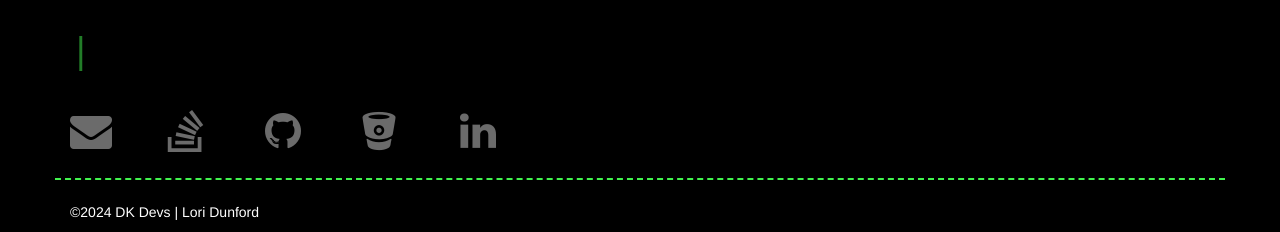
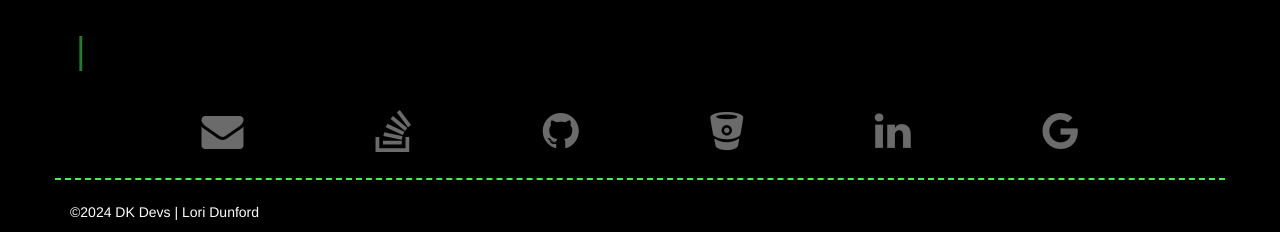
Before and after one commit to loridk/loridk.github.io, a plain HTML site: page index.html in a window 1280 px wide. Shown: the part 2584-2816 px from the top of the page. Drawn offline with nearby package versions, Linux system fonts and the light colour scheme.

Commit message:
Add Google Dev profile link

```diff
--- a/css/style.css
+++ b/css/style.css
@@ -52,7 +52,7 @@ a:active {
     max-width: 300px;
 }
 
-.tech {
+.tech, .profile-links {
 	display: -webkit-box;
 	display: -webkit-flex;
 	display: -ms-flexbox;
--- a/index.html
+++ b/index.html
@@ -508,32 +508,24 @@
             <div class="typing-animation">
                 <span id="contact"></span>
             </div>
-
-            <div class="row">
-                <div class="col-xs-2 col-sm-1">
+            <div class="profile-links">
                 <div class="sm">
                     <a href="mailto:loridk@gmail.com" title="Email"><i class="fa fa-envelope" aria-hidden="true"></i></a>
                 </div>
-                </div>
-                <div class="col-xs-2 col-sm-1">
                 <div class="sm">
                     <a href="https://stackoverflow.com/story/loridk" title="Stack Overflow" target="_blank"><i class="fa fa-stack-overflow" aria-hidden="true"></i></a>
                 </div>
+                <div class="sm">
+                    <a href="https://github.com/loridk" title="GitHub" target="_blank"><i class="fa fa-github" aria-hidden="true"></i></a>
                 </div>
-                <div class="col-xs-2 col-sm-1">
                 <div class="sm">
-                        <a href="https://github.com/loridk" title="Git Hub" target="_blank"><i class="fa fa-github" aria-hidden="true"></i></a>
+                    <a href="https://bitbucket.org/loridk/" title="BitBucket" target="_blank"><i class="fa fa-bitbucket" aria-hidden="true"></i></a>
                 </div>
+                <div class="sm">
+                    <a href="https://www.linkedin.com/in/loridunford/" title="LinkedIn" target="_blank"><i class="fa fa-linkedin" aria-hidden="true"></i></a>
                 </div>
-                <div class="col-xs-2 col-sm-1">
                 <div class="sm">
-                        <a href="https://bitbucket.org/loridk/" title="Bit Bucket" target="_blank"><i class="fa fa-bitbucket" aria-hidden="true"></i></a>
-                    </div>
-                </div>
-                <div class="col-xs-2 col-sm-1">
-                    <div class="sm">
-                        <a href="https://www.linkedin.com/in/loridunford/" title="Linked In" target="_blank"><i class="fa fa-linkedin" aria-hidden="true"></i></a>
-                    </div>
+                    <a href="https://g.dev/loridk" title="Google Developer" target="_blank"><i class="fa fa-google" aria-hidden="true"></i></a>
                 </div>
             </div>
 
```
Lines whose indentation alone changed are shown as unchanged.
